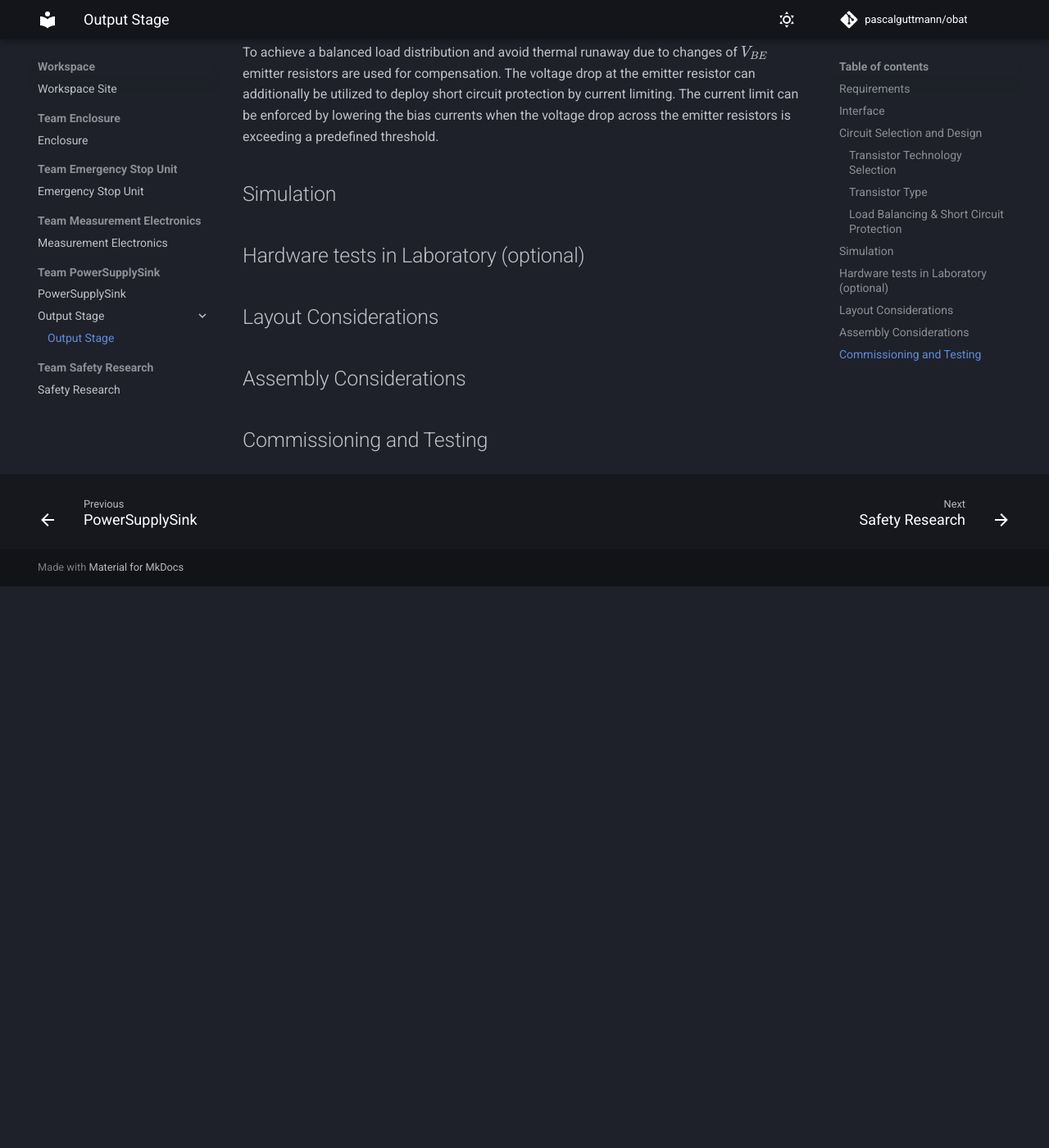
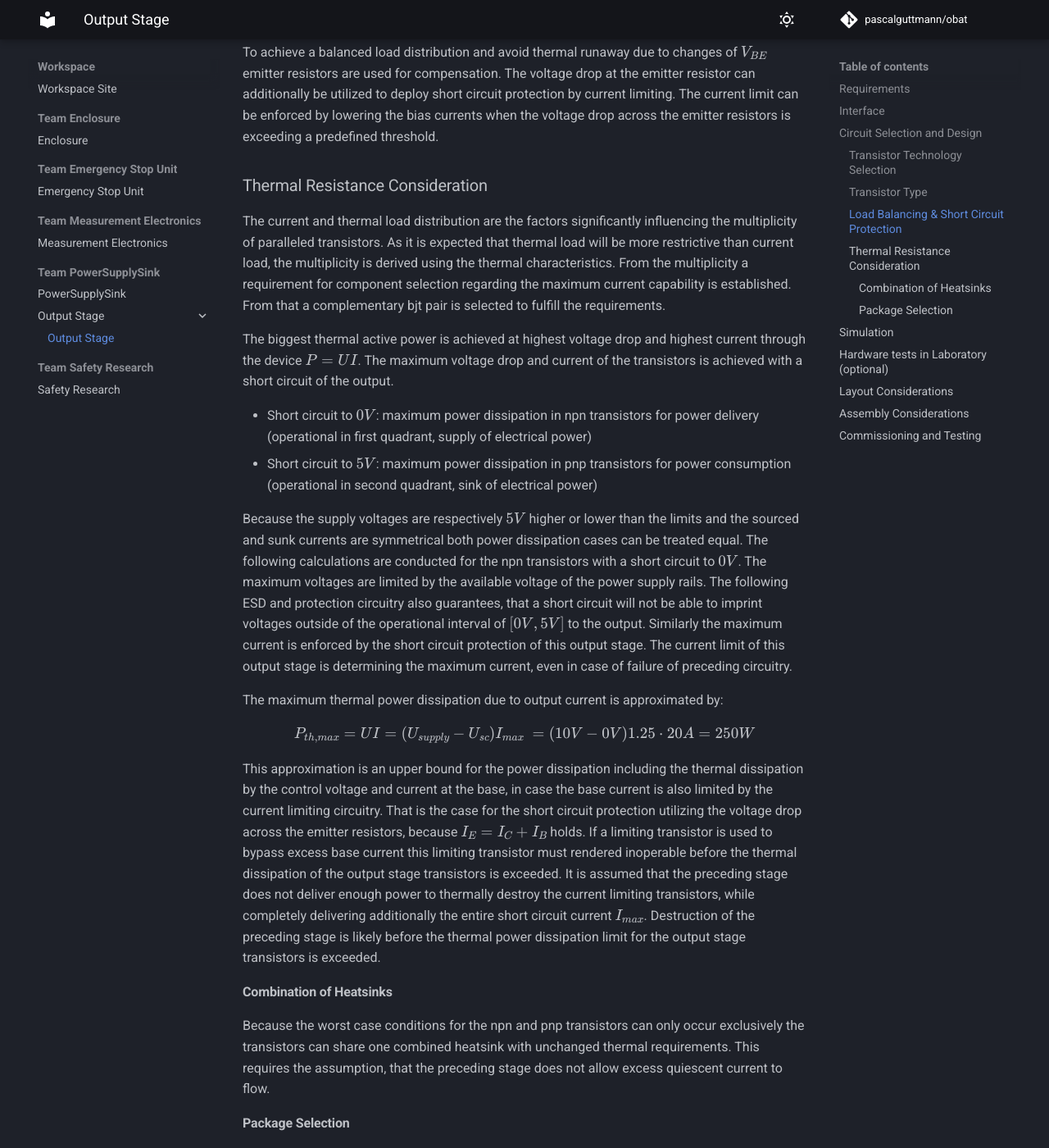
Before and after one commit to pascalguttmann/obat, an MkDocs documentation site: the page built from docs/workspace/pss/outstage/outstage.md, in a window 1280 px wide and 1400 px high, scrolled down 1432 px. Shown: the whole window at 82% size. Built offline with MkDocs 1.6.1 and Material for MkDocs 9.7.7, drawn with Linux system fonts in a browser that asks for light colours; comment, search, counter and statistics services are not loaded; before the commit the page ends 2147 px from its top, so only the background shows below that; some of the changed text lies outside the part shown.

Commit message:
add thermal consideration

```diff
--- a/docs/workspace/pss/outstage/outstage.md
+++ b/docs/workspace/pss/outstage/outstage.md
@@ -8,7 +8,7 @@ Requirements
 
 - [ ] $U_{out} \in [0V, +5V]$
 - [ ] $I_{out} \in [-20A, +20A]$
-- [ ] Short circuit protected
+- [ ] Short circuit I limit $I_{max} = [1.25 min(I_{out}), 1.25 max(I_{out})]$
 - [ ] $I_{in} < 200mA \quad \forall \quad U_{out} \times I_{out}$
 
 Interface
@@ -25,12 +25,12 @@ Circuit Selection and Design
 
 ### Transistor Technology Selection
 
-To realize the power amplification complementary bjt transistors are choosen,
+To realize the power amplification complementary bjt transistors are chosen,
 because
 
 - their collector current can be controlled by the base current
 - driving circuitry for FETs, IGBTs is more complex
-- complementary parts are available to construct complementary emitterfollower
+- complementary parts are available to construct complementary emitter follower
     (push pull output stage)
 
 ### Transistor Type
@@ -56,6 +56,88 @@ by current limiting. The current limit can be enforced by lowering the bias
 currents when the voltage drop across the emitter resistors is exceeding a
 predefined threshold.
 
+### Thermal Resistance Consideration
+
+The current and thermal load distribution are the factors significantly
+influencing the multiplicity of paralleled transistors. As it is expected that
+thermal load will be more restrictive than current load, the multiplicity is
+derived using the thermal characteristics. From the multiplicity a requirement
+for component selection regarding the maximum current capability is established.
+From that a complementary bjt pair is selected to fulfill the requirements.
+
+The biggest thermal active power is achieved at highest voltage drop and highest
+current through the device $P = U I$. The maximum voltage drop and current of
+the transistors is achieved with a short circuit of the output.
+
+- Short circuit to $0V$: maximum power dissipation in npn transistors for power
+    delivery (operational in first quadrant, supply of electrical power)
+- Short circuit to $5V$: maximum power dissipation in pnp transistors for power
+    consumption (operational in second quadrant, sink of electrical power)
+
+Because the supply voltages are respectively $5V$ higher or lower than the
+limits and the sourced and sunk currents are symmetrical both power dissipation
+cases can be treated equal. The following calculations are conducted for the npn
+transistors with a short circuit to $0V$. The maximum voltages are limited by
+the available voltage of the power supply rails. The following ESD and
+protection circuitry also guarantees, that a short circuit will not be able to
+imprint voltages outside of the operational interval of $[0V, 5V]$ to the
+output.
+Similarly the maximum current is enforced by the short circuit protection of
+this output stage. The current limit of this output stage is determining the
+maximum current, even in case of failure of preceding circuitry.
+
+The maximum thermal power dissipation due to output current is approximated by:
+$$ P_{th,max} = U I = (U_{supply} - U_{sc}) I_{max}\
+= (10V - 0V) 1.25 \cdot 20A = 250W $$
+
+This approximation is an upper bound for the power dissipation including the
+thermal dissipation by the control voltage and current at the base, in case the
+base current is also limited by the current limiting circuitry. That is the case
+for the short circuit protection utilizing the voltage drop across the emitter
+resistors, because $I_E = I_C + I_B$ holds.
+If a limiting transistor is used to bypass excess base current this limiting
+transistor must rendered inoperable before the thermal dissipation of the output
+stage transistors is exceeded. It is assumed that the preceding stage does not
+deliver enough power to thermally destroy the current limiting transistors,
+while completely delivering additionally the entire short circuit current
+$I_{max}$. Destruction of the preceding stage is likely before the thermal power
+dissipation limit for the output stage transistors is exceeded.
+
+#### Combination of Heatsinks
+
+Because the worst case conditions for the npn and pnp transistors can only occur
+exclusively the transistors can share one combined heatsink with unchanged
+thermal requirements.
+This requires the assumption, that the preceding stage does not allow excess
+quiescent current to flow.
+
+#### Package Selection
+
+To reduce the number of devices needed the thermal resistance should be low.
+Therefore only selected well established packages are compared.
+
+| Package        | Technology | $R_{th,JA} [K/W]$ | $R_{th,JC} [K/W]$ |
+|:---------------|:-----------|:------------------|:------------------|
+| TO-220AB       | THT        | 80                | 0.8               |
+| TO-247         | THT        | 30                | 0.6               |
+| TO-3PF         | THT        | 40                | 2.1               |
+| TO-252 (DPAK)  | SMD        | 147               | 4.9               |
+| TO-263 (D2PAK) | SMD        | 80                | 4.2               |
+| HSOP8          | SMD        | 41.7              | 5.6               |
+
+If at an ambient temperature of $40°C$ the maximum desired junction temperature
+is considered to be $100°C$ (lifespan), a maximum temperature difference of
+$T_{diff} = T_{j,max} - T_{a,max} = 100°C - 40°C = 60K$ is estimated.
+For cooling without a heatsink this would imply a lower bound of the
+multiplicity of paralleled transistors of:
+$$ n_{th,JA} \ge \frac{P_{th,max} R_{th,JA}}{T_{diff}} $$
+
+With $min(R_{th,JA}) = 30 K/W$ in the case of `TO-247` packages this yields an
+uneconomical high number of required components:
+$$ n_{th,JA} \ge \frac{250W \cdot 30K/W}{60K} = 125 $$
+
+TODO: Therefore Heatsink shall be used. Focus on THT to mount externally.
+
 Simulation
 ----------
 
```
